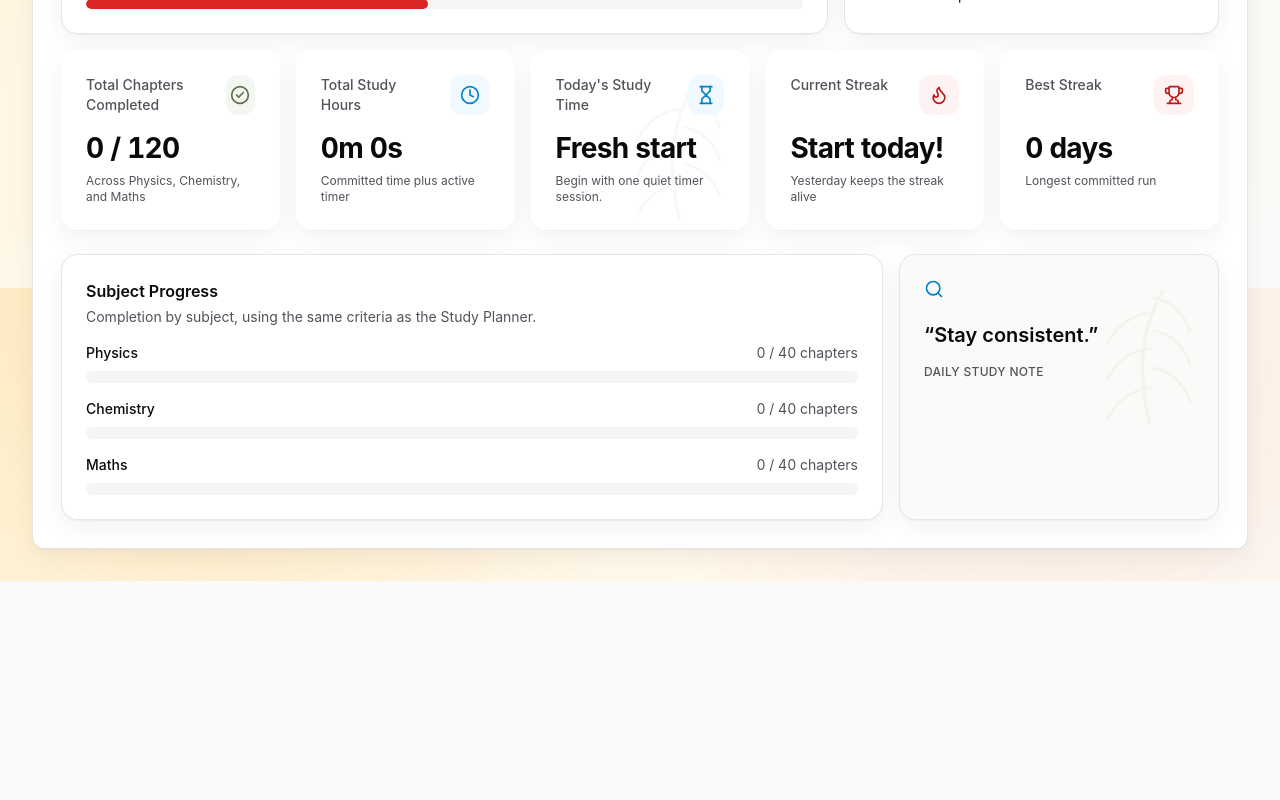
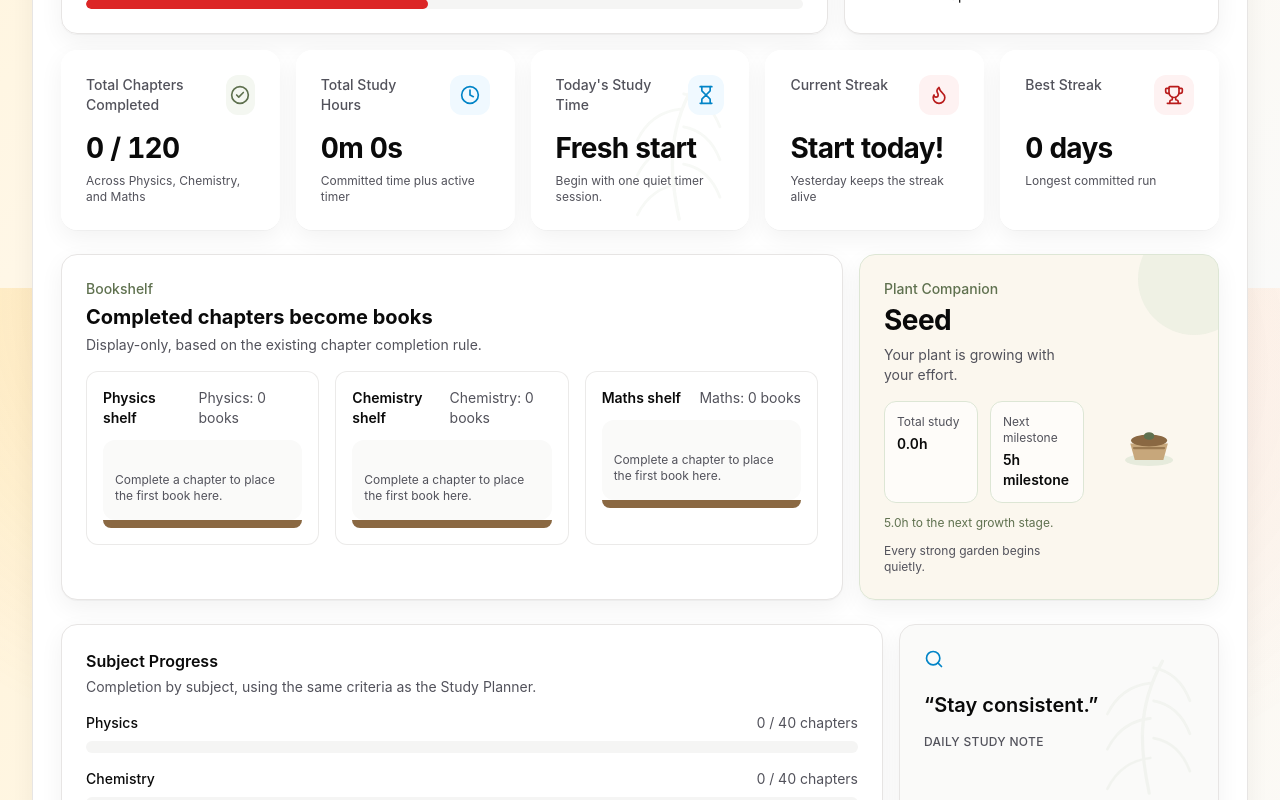
Before and after one commit to focused-asshu/jee-planner, a React (Vite) app: page / in a window 1280 px wide. Shown: the part 512-1312 px from the top of the page. Before the commit the page ends 1093 px from the top, so only its background shows below. Built offline with nearby package versions, Linux system fonts and the light colour scheme.

Commit message:
Add dashboard plant companion and bookshelf

```diff
--- /dev/null
+++ b/src/components/Bookshelf.jsx
@@ -0,0 +1,62 @@
+import { defaultChapters, subjectLabels } from '../data/chapters';
+import { isChapterComplete } from '../lib/stats';
+
+const subjectBookStyles = {
+  physics: 'bg-ember-600',
+  chemistry: 'bg-sky-500',
+  maths: 'bg-sage-500',
+};
+
+const getCompletedChaptersBySubject = (plannerData) =>
+  Object.fromEntries(
+    Object.entries(defaultChapters).map(([subject, chapters]) => {
+      const progressByChapterId = plannerData?.subjects?.[subject] ?? {};
+      const completedChapters = chapters.filter((chapter) => isChapterComplete(progressByChapterId[chapter.id]));
+      return [subject, completedChapters];
+    }),
+  );
+
+function Shelf({ subject, completedChapters }) {
+  const bookCount = completedChapters.length;
+  const label = subjectLabels[subject];
+
+  return (
+    <div className="rounded-xl border border-border/80 bg-white/70 p-4">
+      <div className="mb-3 flex items-center justify-between gap-3 text-sm">
+        <h4 className="font-semibold text-ink">{label} shelf</h4>
+        <span className="tabular-nums text-ink-muted">{label}: {bookCount} {bookCount === 1 ? 'book' : 'books'}</span>
+      </div>
+      <div className="flex min-h-20 items-end gap-1.5 rounded-xl bg-stone-50 px-3 pt-4">
+        {bookCount > 0 ? completedChapters.map((chapter, index) => (
+          <span
+            key={chapter.id}
+            className={`inline-block w-3 rounded-t-sm ${subjectBookStyles[subject]}`}
+            style={{ height: `${30 + (index % 4) * 7}px` }}
+            title={chapter.name}
+            aria-label={`${label} completed book: ${chapter.name}`}
+          />
+        )) : <p className="pb-4 text-xs text-ink-muted">Complete a chapter to place the first book here.</p>}
+      </div>
+      <div className="h-2 rounded-b-lg bg-[#8A6842]" />
+    </div>
+  );
+}
+
+export function Bookshelf({ plannerData }) {
+  const completedBySubject = getCompletedChaptersBySubject(plannerData);
+
+  return (
+    <section className="rounded-2xl border border-border bg-paper p-6 shadow-card">
+      <div className="mb-4">
+        <p className="text-sm font-medium text-sage-700">Bookshelf</p>
+        <h3 className="mt-1 text-xl font-bold text-ink">Completed chapters become books</h3>
+        <p className="mt-1 text-sm text-ink-muted">Display-only, based on the existing chapter completion rule.</p>
+      </div>
+      <div className="grid grid-cols-1 gap-4 xl:grid-cols-3">
+        {Object.entries(completedBySubject).map(([subject, completedChapters]) => (
+          <Shelf key={subject} subject={subject} completedChapters={completedChapters} />
+        ))}
+      </div>
+    </section>
+  );
+}
--- a/src/components/Dashboard.jsx
+++ b/src/components/Dashboard.jsx
@@ -1,5 +1,7 @@
 import { useMemo } from 'react';
 import { CheckCircle2, Clock, Flame, Hourglass, Search, Trophy } from 'lucide-react';
+import { Bookshelf } from './Bookshelf';
+import { PlantCompanion } from './PlantCompanion';
 import { JEE_MAIN_EXAM, motivationalLines, studyQuotes } from '../data/delight';
 import { defaultChapters, subjectLabels } from '../data/chapters';
 import { useActiveTimer } from '../hooks/useActiveTimer';
@@ -137,6 +139,11 @@ export function Dashboard({ plannerData }) {
         <StatCard label="Best Streak" value={formatStreak(committedStreaks.bestStreak)} helper="Longest committed run" Icon={Trophy} tone="ember" />
       </div>
 
+      <div className="mt-6 grid grid-cols-1 gap-4 lg:grid-cols-[minmax(0,1fr)_360px]">
+        <Bookshelf plannerData={plannerData} />
+        <PlantCompanion totalStudySeconds={committedTotalStudySeconds} />
+      </div>
+
       <div className="mt-6 grid grid-cols-1 gap-4 lg:grid-cols-[1fr_320px]">
         <div className="rounded-2xl border border-border bg-paper p-6 shadow-card">
           <div className="mb-4"><h3 className="text-base font-semibold text-ink">Subject Progress</h3><p className="mt-1 text-sm text-ink-muted">Completion by subject, using the same criteria as the Study Planner.</p></div>
--- /dev/null
+++ b/src/components/PlantCompanion.jsx
@@ -0,0 +1,76 @@
+const PLANT_STAGES = [
+  { name: 'Seed', minHours: 0, nextHours: 5, line: 'Every strong garden begins quietly.' },
+  { name: 'Sprout', minHours: 5, nextHours: 25, line: 'Your effort is starting to show.' },
+  { name: 'Small Plant', minHours: 25, nextHours: 75, line: 'Steady study is building roots.' },
+  { name: 'Growing Plant', minHours: 75, nextHours: 150, line: 'Your consistency is growing tall.' },
+  { name: 'Mature Plant', minHours: 150, nextHours: null, line: 'Your plant is thriving with your effort.' },
+];
+
+const getPlantStage = (studyHours) => {
+  const safeHours = Math.max(0, studyHours);
+  return PLANT_STAGES.reduce((currentStage, stage) => (safeHours >= stage.minHours ? stage : currentStage), PLANT_STAGES[0]);
+};
+
+const formatHours = (hours) => {
+  if (hours < 1) return `${hours.toFixed(1)}h`;
+  if (hours < 10) return `${hours.toFixed(1)}h`;
+  return `${Math.round(hours)}h`;
+};
+
+function PlantIllustration({ stageName }) {
+  const stageIndex = PLANT_STAGES.findIndex((stage) => stage.name === stageName);
+  const showSprout = stageIndex >= 1;
+  const showSmallLeaves = stageIndex >= 2;
+  const showTallStem = stageIndex >= 3;
+  const showBloom = stageIndex >= 4;
+
+  return (
+    <svg className="h-28 w-28 text-sage-700" viewBox="0 0 120 120" fill="none" aria-hidden="true">
+      <ellipse cx="60" cy="104" rx="32" ry="8" className="fill-sage-200/70" />
+      <path d="M35 82h50l-6 22H41L35 82Z" className="fill-[#C7A77B]" />
+      <path d="M40 88h40" stroke="#9B7A51" strokeWidth="3" strokeLinecap="round" />
+      <ellipse cx="60" cy="78" rx="24" ry="8" className="fill-[#8A6842]" />
+      {stageIndex === 0 ? <ellipse cx="60" cy="72" rx="7" ry="5" className="fill-sage-700" /> : null}
+      {showSprout ? <path d="M60 78C60 67 60 58 60 47" stroke="currentColor" strokeWidth="4" strokeLinecap="round" /> : null}
+      {showTallStem ? <path d="M60 60C61 43 67 31 78 21" stroke="currentColor" strokeWidth="3" strokeLinecap="round" /> : null}
+      {showSprout ? <path d="M60 61C49 57 43 50 40 41C51 40 58 47 60 61Z" className="fill-sage-500" /> : null}
+      {showSmallLeaves ? <path d="M61 53C72 48 80 41 84 31C72 30 63 39 61 53Z" className="fill-sage-500" /> : null}
+      {showSmallLeaves ? <path d="M59 43C48 38 42 31 39 22C51 22 58 31 59 43Z" className="fill-sage-700" /> : null}
+      {showTallStem ? <path d="M71 30C82 28 91 22 96 13C84 11 75 19 71 30Z" className="fill-sage-700" /> : null}
+      {showBloom ? <circle cx="81" cy="19" r="5" className="fill-ember-600/80" /> : null}
+    </svg>
+  );
+}
+
+export function PlantCompanion({ totalStudySeconds }) {
+  const studyHours = Math.max(0, totalStudySeconds ?? 0) / 3600;
+  const stage = getPlantStage(studyHours);
+  const nextMilestone = stage.nextHours === null ? 'Fully grown' : `${stage.nextHours}h milestone`;
+  const remainingHours = stage.nextHours === null ? null : Math.max(0, stage.nextHours - studyHours);
+
+  return (
+    <section className="relative overflow-hidden rounded-2xl border border-sage-200 bg-[#FBF7ED]/90 p-6 shadow-card">
+      <div className="absolute -right-8 -top-8 h-28 w-28 rounded-full bg-sage-200/40" />
+      <div className="relative flex items-center justify-between gap-5">
+        <div>
+          <p className="text-sm font-medium text-sage-700">Plant Companion</p>
+          <h3 className="mt-1 text-2xl font-bold text-ink">{stage.name}</h3>
+          <p className="mt-2 text-sm text-ink-muted">Your plant is growing with your effort.</p>
+          <div className="mt-4 grid grid-cols-2 gap-3 text-sm">
+            <div className="rounded-xl border border-sage-200 bg-white/65 p-3">
+              <p className="text-xs text-ink-muted">Total study</p>
+              <p className="mt-1 font-semibold tabular-nums text-ink">{formatHours(studyHours)}</p>
+            </div>
+            <div className="rounded-xl border border-sage-200 bg-white/65 p-3">
+              <p className="text-xs text-ink-muted">Next milestone</p>
+              <p className="mt-1 font-semibold text-ink">{nextMilestone}</p>
+            </div>
+          </div>
+          {remainingHours !== null ? <p className="mt-3 text-xs text-sage-700">{formatHours(remainingHours)} to the next growth stage.</p> : null}
+          <p className="mt-3 text-xs text-ink-muted">{stage.line}</p>
+        </div>
+        <PlantIllustration stageName={stage.name} />
+      </div>
+    </section>
+  );
+}
```
